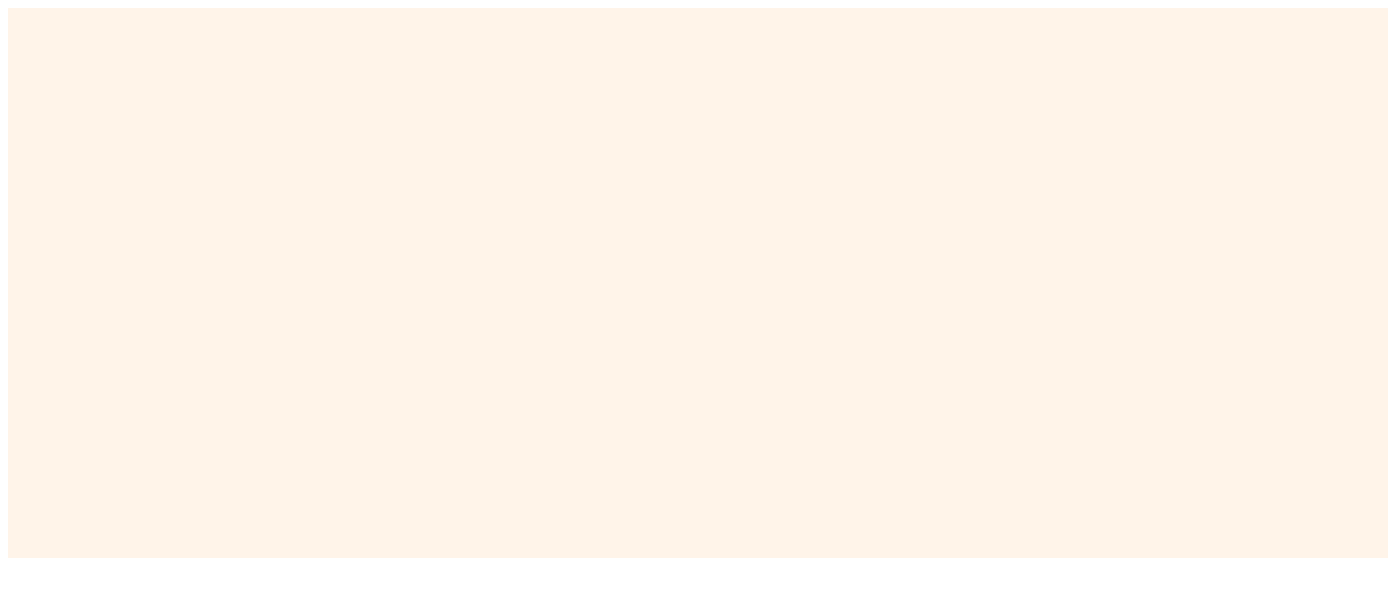
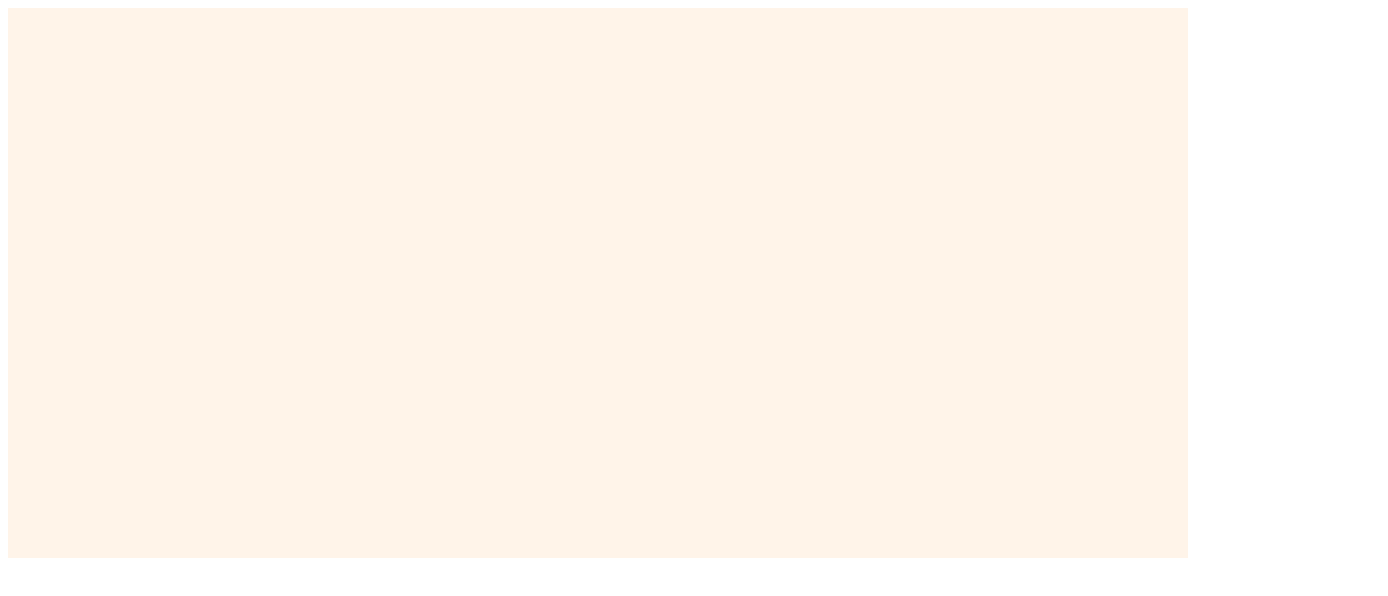
Before and after one commit to ejkaplan/Feminism-In-Film-Vis, a plain HTML site: page olivia/wave2/index2.html in a window 1280 px wide. Shown: the whole page, 1388 px wide, since content can reach past the window. Drawn offline with nearby package versions, Linux system fonts and the light colour scheme; files whose address does not match are found by name.

Commit message:
Update index2.html
smaller svg

```diff
--- a/olivia/wave2/index2.html
+++ b/olivia/wave2/index2.html
@@ -7,7 +7,7 @@
 </head>
 <body>
     <div id="movies">
-        <svg width="1380" height="550" style="background-color: #FFF4E9;">
+        <svg width="1180" height="550" style="background-color: #FFF4E9;">
         </svg>
     </div>
 </body>
```
